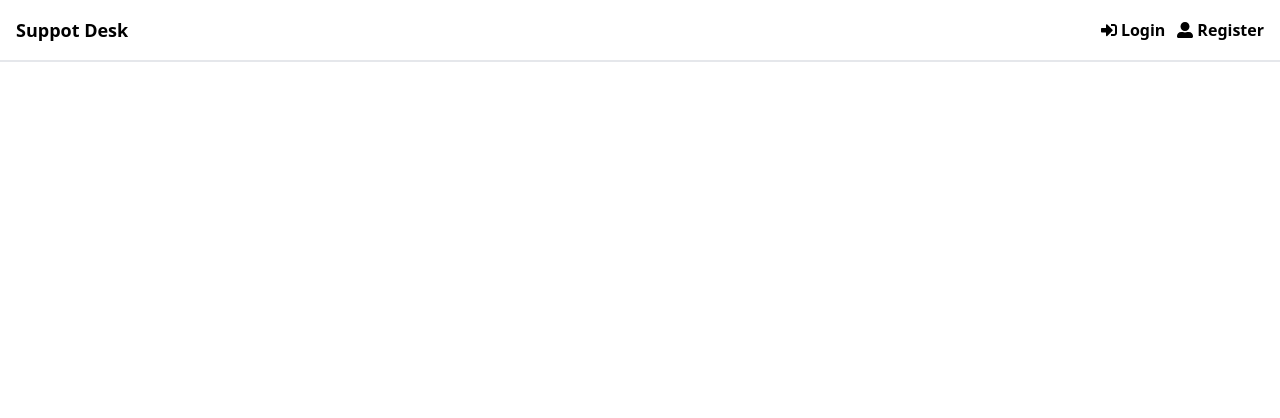
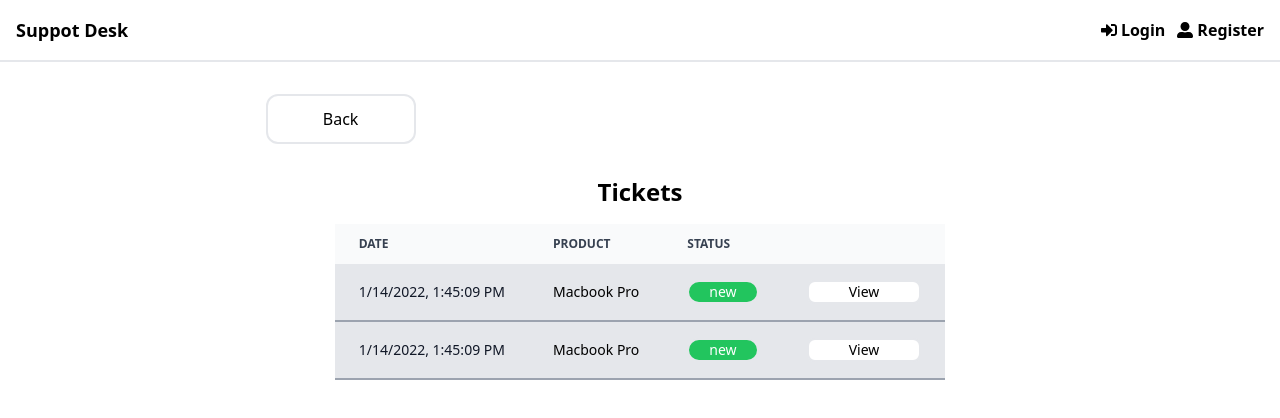
Before and after one commit to RoboGhost582/MERN-TicketSystem, a React (Create React App) app in the folder client/: page /tickets in a window 1280 px wide. Shown: the top 418 px of the page. Built offline with nearby package versions, Linux system fonts and the light colour scheme.

Commit message:
Finished ticket table

```diff
--- a/client/src/App.js
+++ b/client/src/App.js
@@ -4,6 +4,7 @@ import Register from "./Pages/Register";
 import HomePage from "./Pages/HomePage";
 import { Routes, Route } from 'react-router-dom'
 import NewTicket from "./Pages/NewTicket";
+import Ticket from "./Pages/Ticket";
 
 
 function App() {
@@ -15,6 +16,7 @@ function App() {
         <Route path="/register" element={<Register />}/>
         <Route path="/login" element={<Login />}/>
         <Route path="/newticket" element={<NewTicket />}/>
+        <Route path="/tickets" element={<Ticket />}/>
 
       </Routes>
     </div>
--- /dev/null
+++ b/client/src/Components/TableItems.jsx
@@ -0,0 +1,26 @@
+import React from 'react'
+
+
+function TableItems() {
+
+    return (
+        <tbody className='border-b-2 border-gray-400'>
+            <tr class="bg-gray-200 border-b dark:bg-gray-800 dark:border-gray-700">
+                <th scope="row" class="py-4 px-6 font-medium text-gray-900 whitespace-nowrap dark:text-white">
+                    1/14/2022, 1:45:09 PM
+                </th>
+                <td class="text-black py-4 px-6">
+                    Macbook Pro
+                </td>
+                <td class="py-4 px-6">
+                    <p className='border-2 bg-green-500 px-5 rounded-full text-white text-center' >new</p>
+                </td>
+                <td class="py-4 px-6">
+                    <button className='border-2 bg-white text-black px-10 rounded-lg'>View</button>
+                </td>
+            </tr>
+        </tbody>
+    )
+}
+
+export default TableItems
--- /dev/null
+++ b/client/src/Pages/Ticket.jsx
@@ -0,0 +1,42 @@
+import React from 'react'
+import TableItems from '../Components/TableItems'
+
+function Ticket() {
+    return (
+        <div className='flex flex-col items-center justify-center p-4'>
+            <div className='flex justify-start sm:w-[60%]'>
+                <button className=' border-2 w-[150px] h-[50px] rounded-xl text-center my-4'>Back</button>
+            </div>
+
+            <h1 className='my-4 font-bold text-2xl'>Tickets</h1>
+            <div>
+                <div class="overflow-x-auto relative">
+                    <table class="w-full text-sm text-left text-gray-500 dark:text-gray-400">
+                        <thead class="text-xs text-gray-700 uppercase bg-gray-50 dark:bg-gray-700 dark:text-gray-400 ">
+                            <tr>
+                                <th scope="col" class="py-3 px-6">
+                                    Date
+                                </th>
+                                <th scope="col" class="py-3 px-6">
+                                    Product
+                                </th>
+                                <th scope="col" class="py-3 px-6">
+                                    Status
+                                </th>
+                                <th scope="col" class="py-3 px-6">
+
+                                </th>
+                            </tr>
+                        </thead>
+
+                        <TableItems />
+                        <TableItems />
+
+                    </table>
+                </div>
+            </div>
+        </div>
+    )
+}
+
+export default Ticket
```
